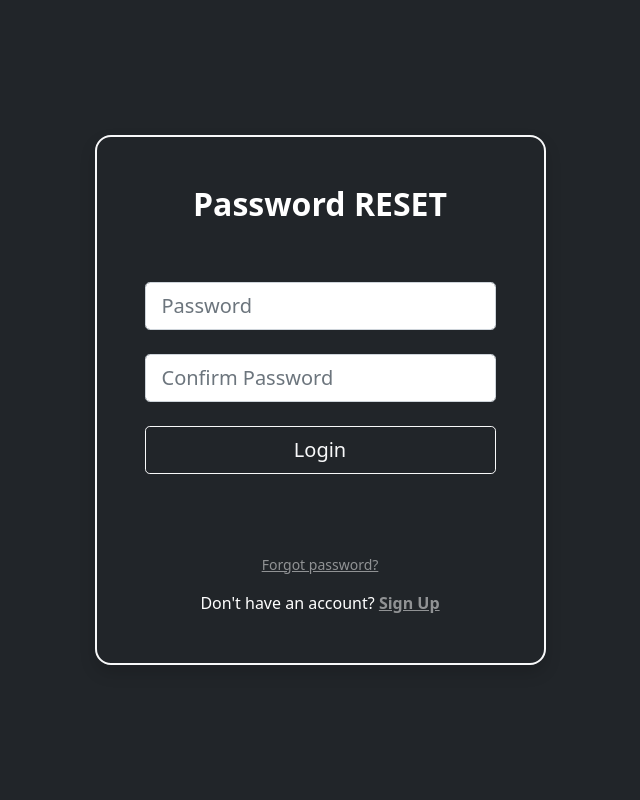
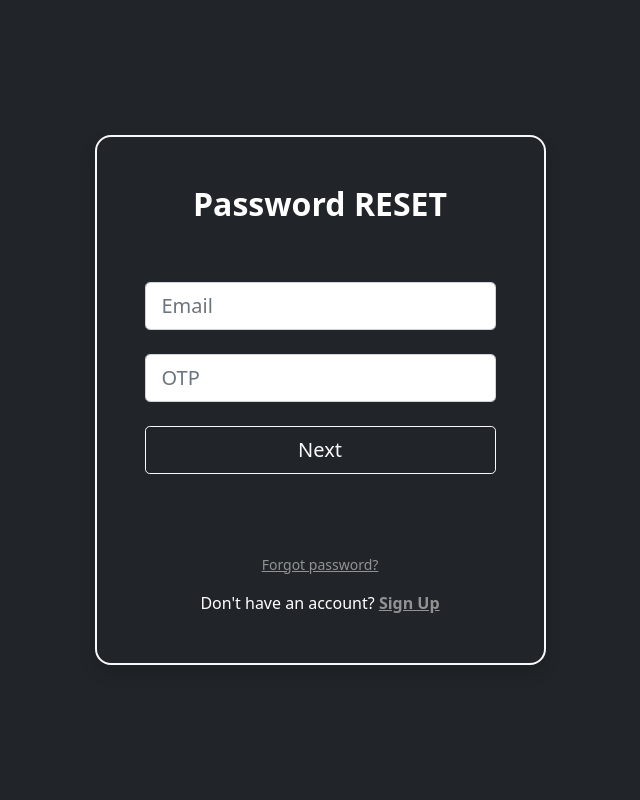
Before and after one commit to Rohit-Thakre/Account, a Django app: page /password_change/ in a window 1280 px wide. Shown: the whole page, without its empty margins (320-960 px from the left). Run offline with Django 4.2, Linux system fonts and the light colour scheme.

Commit message:
password change|reset work started. little work required.

```diff
--- a/User_Account/Account/templates/password_reset.html
+++ b/User_Account/Account/templates/password_reset.html
@@ -25,7 +25,7 @@ password reset
                                 <!-- <button type="button" class="btn-close" data-bs-dismiss="alert"></button> -->
                             </div>
 
-                            <div id="unchecked" class="d-none">
+                            <div id="unchecked" class="">
 
                                 <div class="form-outline form-white mb-4 mt-2">
                                     <input type="email" id="email" class="form-control form-control-lg" name="email"
@@ -44,7 +44,7 @@ password reset
                             </div>
 
 
-                            <div id="checked" class="">
+                            <div id="checked" class="d-none">
                                 <form action="" onsubmit="return validate()" method="post">
 
                                     {% csrf_token %}
--- a/User_Account/Account/views.py
+++ b/User_Account/Account/views.py
@@ -61,4 +61,14 @@ def register_method(request):
     return render(request, 'register.html')
 
 def password_change_method(request):
-    return render(request, 'password_reset.html')
+    otp = 123
+
+    if request.method == 'POST':
+
+        user_obj = User.objects.get(email = request.user.email)
+        password = request.POST.get('pass1')
+
+        user_obj.set_password(password)
+        user_obj.save()
+
+    return render(request, 'password_reset.html', {'otp':otp})
```
